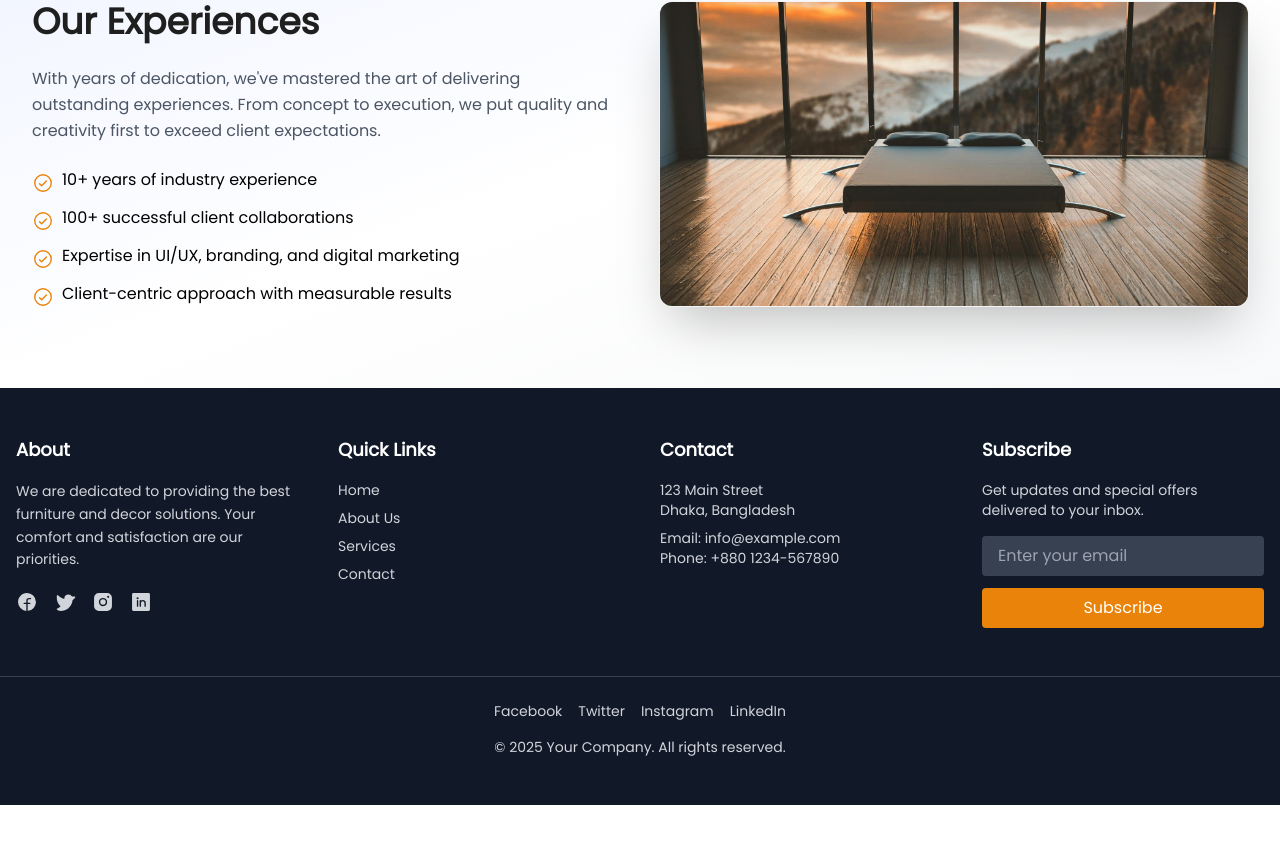
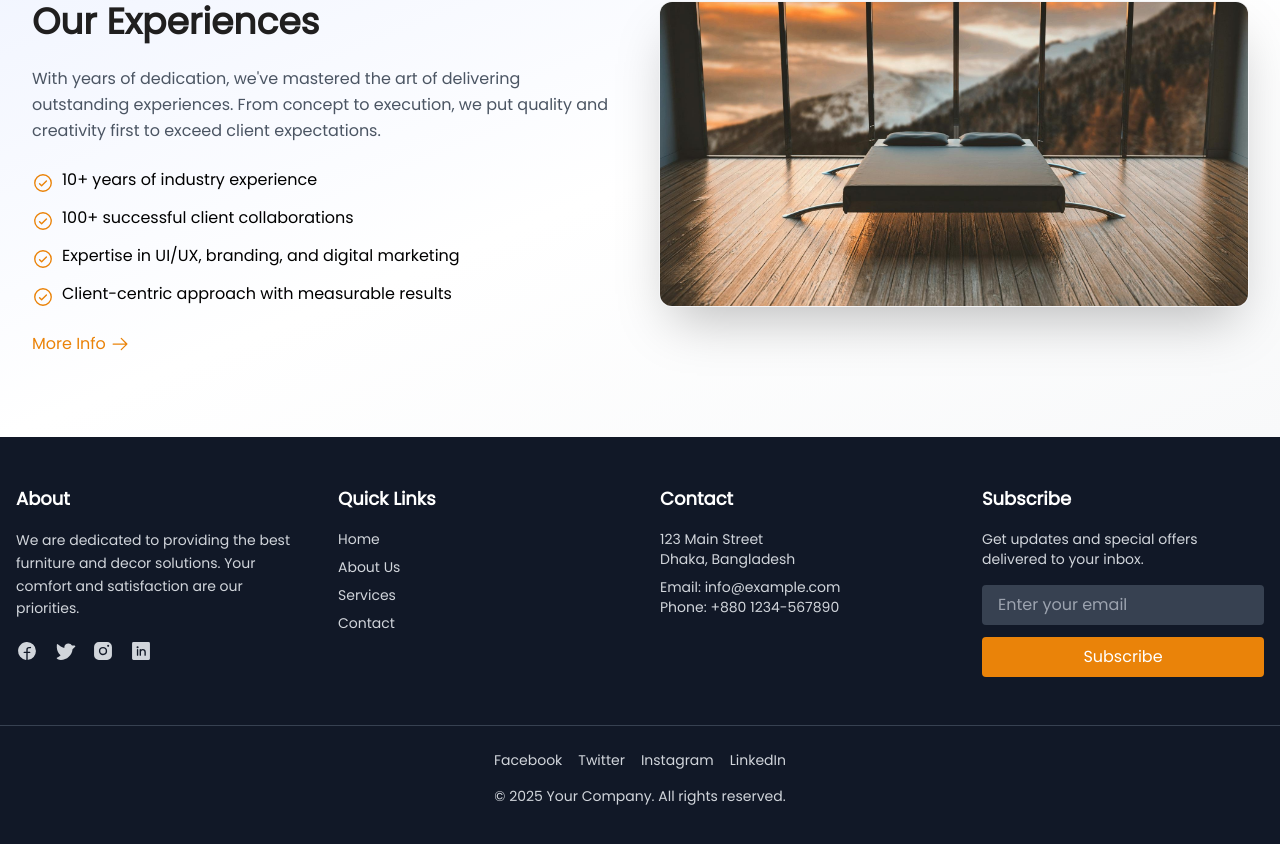
Before and after one commit to mdrubelhossain-me/tailwind-lading-page, a React (Vite) app: page / in a window 1280 px wide. Shown: the part 2192-3036 px from the top of the page. Before the commit the page ends 2997 px from the top, so only its background shows below. Built offline with nearby package versions, Linux system fonts and the light colour scheme.

Commit message:
correction

```diff
--- a/src/pages/home/Experiences.jsx
+++ b/src/pages/home/Experiences.jsx
@@ -1,6 +1,7 @@
 import React from "react";
 import HeroBg from "../../assets/images/hero.jpg";
-import { CheckCircle } from "@phosphor-icons/react";
+import { CheckCircle, ArrowRight } from "@phosphor-icons/react";
+import { Link } from "react-router-dom";
 
 const Experiences = () => {
   return (
@@ -39,6 +40,15 @@ const Experiences = () => {
                 <span>Client-centric approach with measurable results</span>
               </li>
             </ul>
+            <div className="mt-8">
+              <Link
+                to="#"
+                className="font-primary text-md inline-flex gap-1 items-center text-primary border-b-[1px] border-transparent hover:border-primary transition duration-300"
+              >
+                <span>More Info</span>
+                <ArrowRight size={20} />
+              </Link>
+            </div>
           </div>
 
           {/* Right Side: Image */}
```
